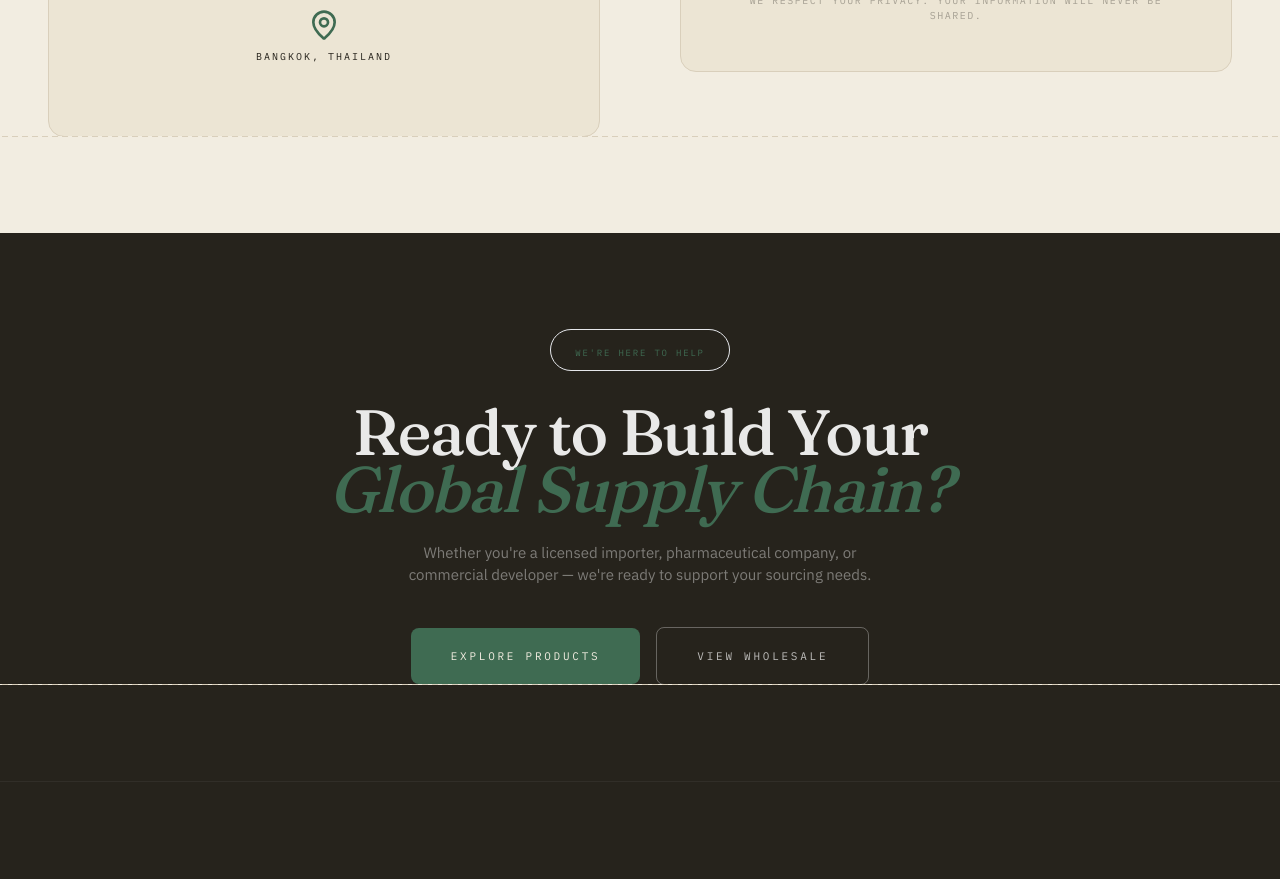
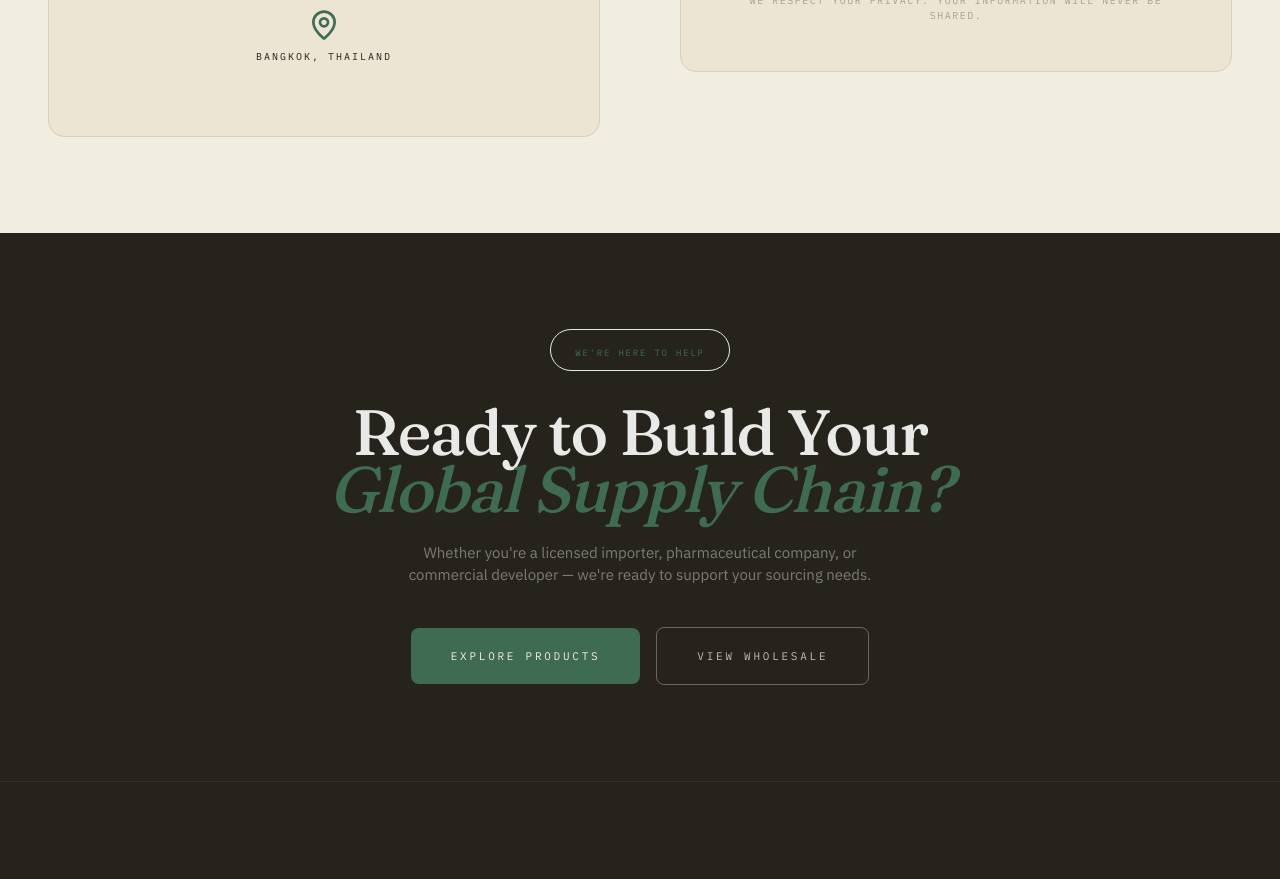
Before and after one commit to saudfaruqi/GGE, a Next.js app: page /contact in a window 1280 px wide. Shown: the part 1720-2599 px from the top of the page. Built offline with nearby package versions, Linux system fonts and the light colour scheme.

Commit message:
update gge

```diff
--- a/src/app/contact/PageClient.tsx
+++ b/src/app/contact/PageClient.tsx
@@ -68,9 +68,6 @@ function SectionHeader({
   );
 }
 
-function TearLine() {
-  return <div className="tear-line" />;
-}
 
 // ============================================================
 // CONTACT PAGE
@@ -481,7 +478,7 @@ export default function ContactPage() {
             </div>
           </div>
         </div>
-        <TearLine />
+
       </section>
 
       {/* ── CTA ── */}
@@ -515,7 +512,7 @@ export default function ContactPage() {
             </div>
           </Reveal>
         </div>
-        <TearLine />
+
       </section>
     </>
   );
--- a/src/app/page.tsx
+++ b/src/app/page.tsx
@@ -138,9 +138,6 @@ function StampSeal({ label, sub, size = "md", rotate = -8, className = "" }: {
   );
 }
 
-function TearLine() {
-  return <div className="tear-line" />;
-}
 
 function SectionWrapper({ children, className = "", id = "" }: { children: React.ReactNode; className?: string; id?: string }) {
   return (
@@ -529,7 +526,6 @@ function BrandStory() {
           </Reveal>
         </div>
       </div>
-      <TearLine />
     </SectionWrapper>
   );
 }
@@ -589,7 +585,6 @@ function VerticalPanels() {
           </MagneticButton>
         </Reveal>
       </div>
-      <TearLine />
     </SectionWrapper>
   );
 }
@@ -638,7 +633,7 @@ function GlobalReach() {
           </div>
         </Reveal>
       </div>
-      <TearLine />
+
     </SectionWrapper>
   );
 }
@@ -671,7 +666,7 @@ function WhyUs() {
           ))}
         </div>
       </div>
-      <TearLine />
+
     </SectionWrapper>
   );
 }
@@ -874,7 +869,7 @@ function ProcessTimeline() {
           </Reveal>
         </div>
       </div>
-      <TearLine />
+
     </SectionWrapper>
   );
 }
@@ -923,7 +918,7 @@ function Certifications() {
           ))}
         </div>
       </div>
-      <TearLine />
+
     </SectionWrapper>
   );
 }
@@ -979,7 +974,7 @@ function FaqSection() {
           })}
         </div>
       </div>
-      <TearLine />
+
     </SectionWrapper>
   );
 }
@@ -1026,7 +1021,7 @@ function FinalCTA() {
           </div>
         </Reveal>
       </div>
-      <TearLine />
+
     </SectionWrapper>
   );
 }
```
